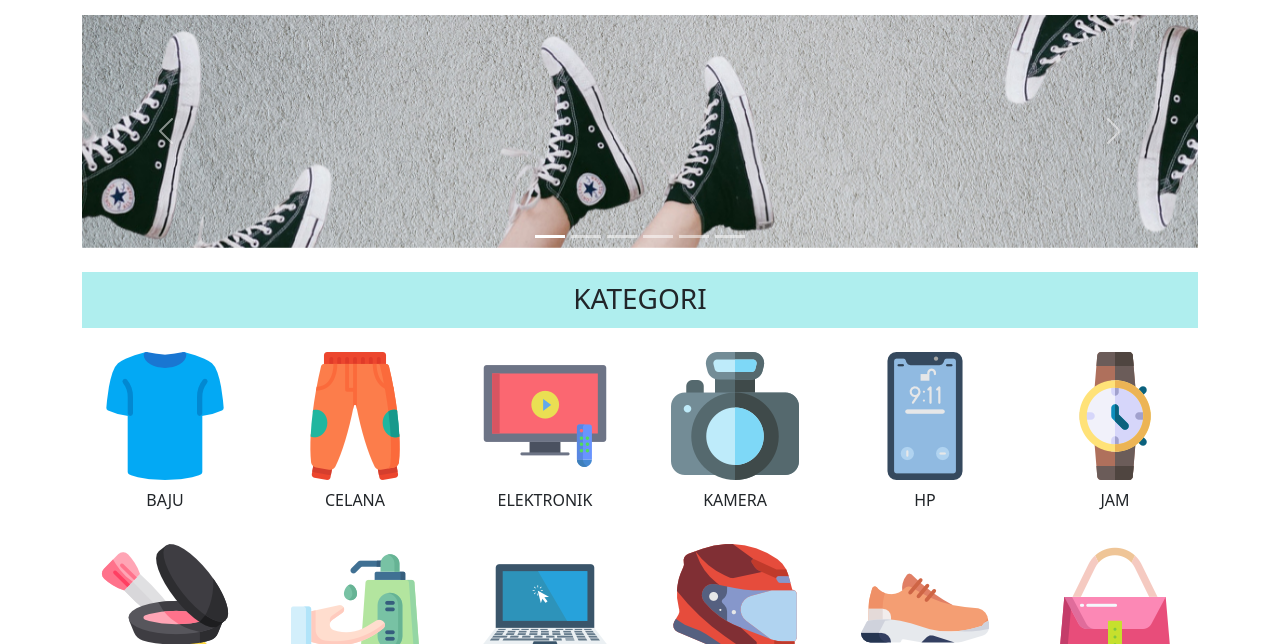
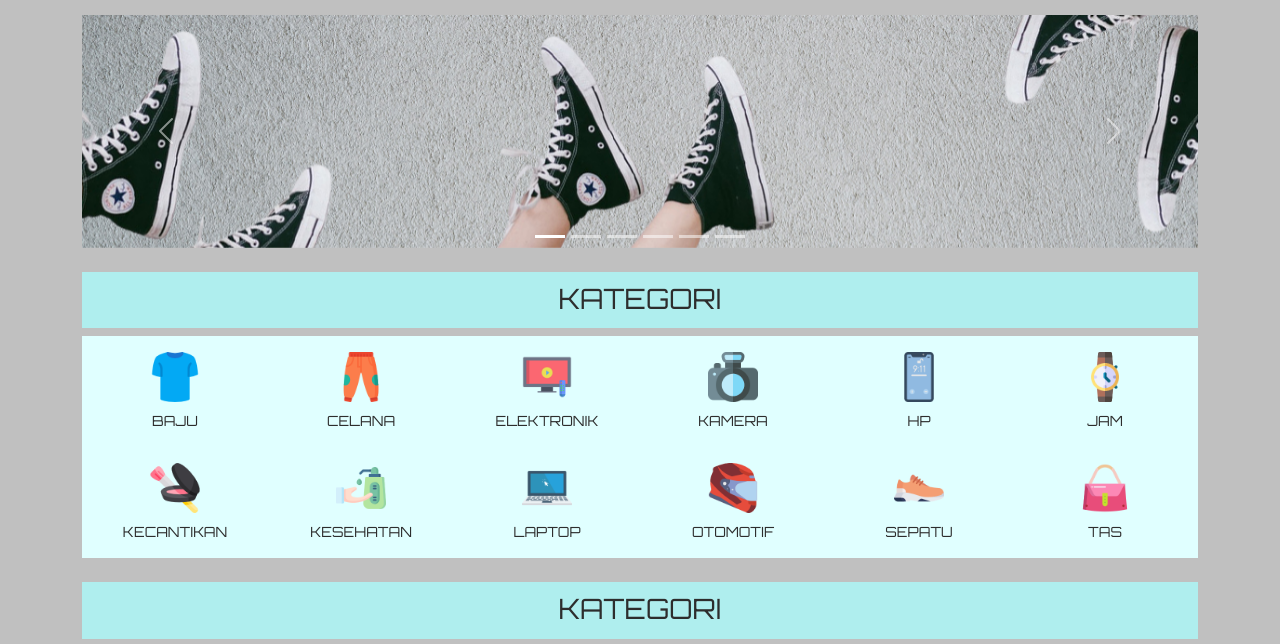
Before and after one commit to LsVagos12/Store, a plain HTML site: page index.html in a window 1280 px wide. Shown: the part 85-729 px from the top of the page. Drawn offline with nearby package versions, Linux system fonts and the light colour scheme.

Commit message:
mengganti tulisan

```diff
--- a/index.html
+++ b/index.html
@@ -20,7 +20,7 @@
 
   <body>
     <!-- NAVBAR -->
-    <link rel="stylesheet" href="styleHome.css" />
+    <link rel="stylesheet" href="style.css" />
     <nav class="navbar navbar-expand-lg bg-dark navbar-dark">
       <div class="container">
         <a class="navbar-brand" href="#">
```
